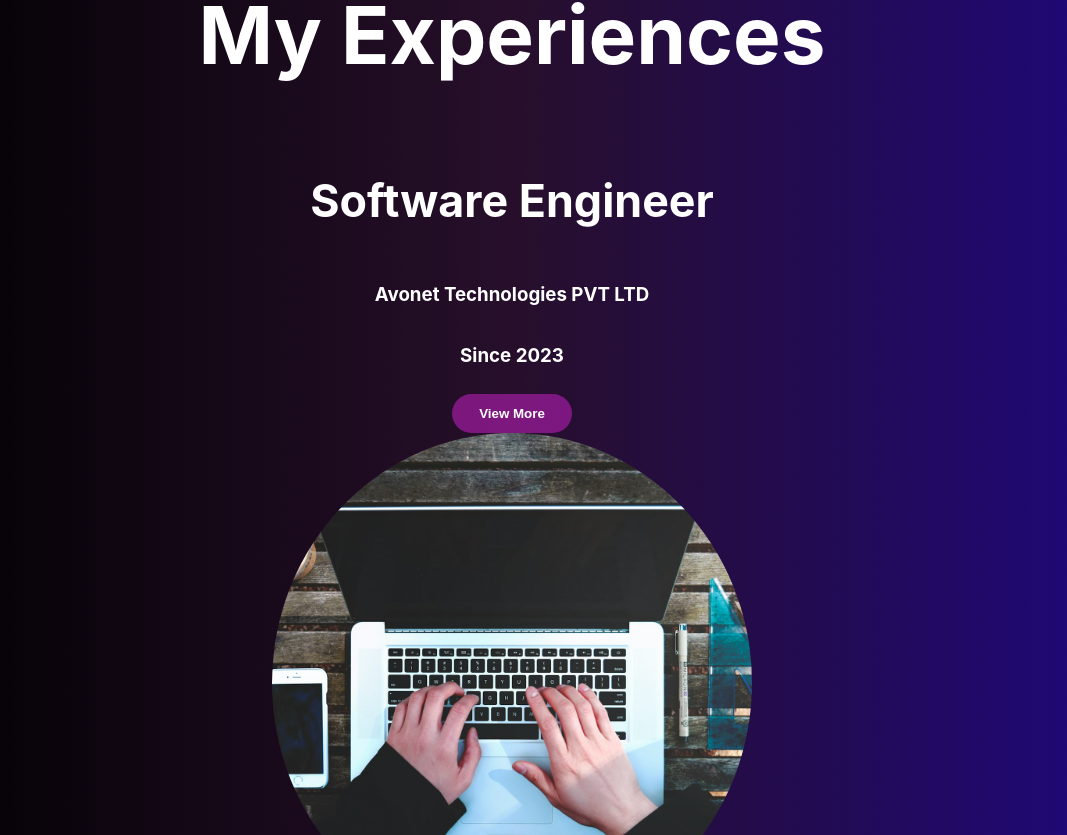
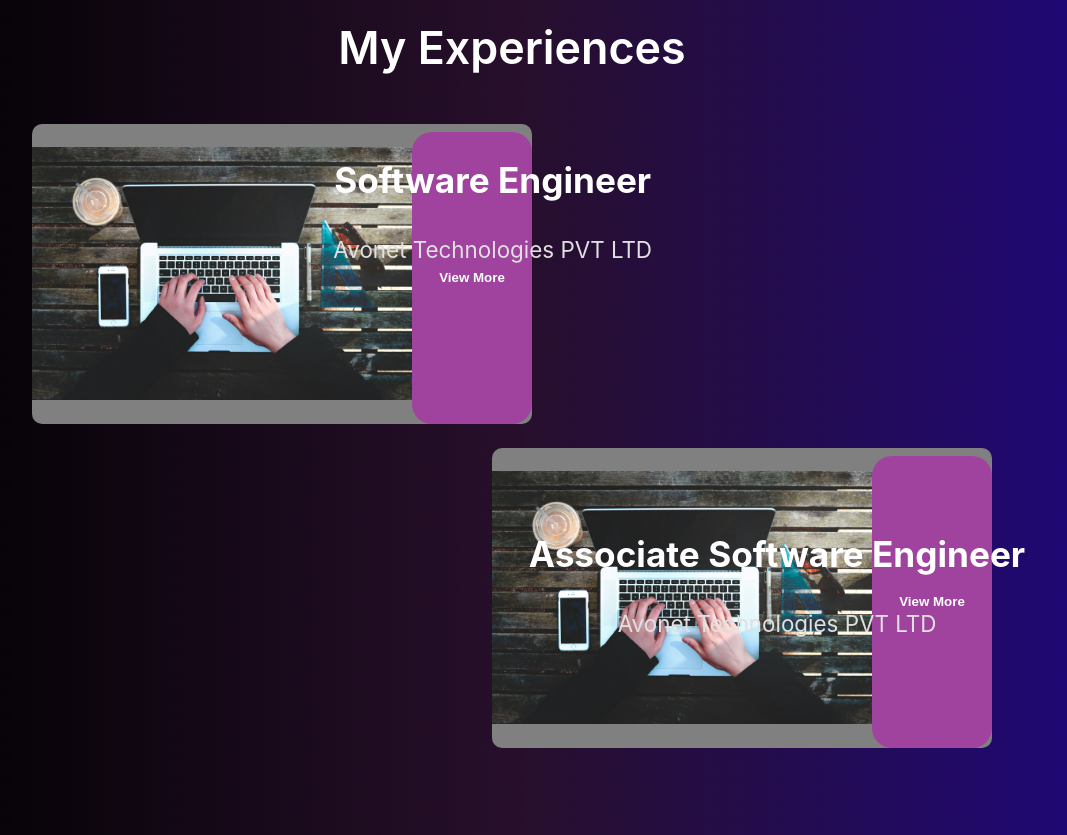
Before and after one commit to portfomm/portfolio, a React (Create React App) app in the folder frontend/: page / in a window 1280 px wide. Shown: the part 1385-2220 px from the top of the page, without its empty margins (128-1195 px from the left). Built offline with nearby package versions, Linux system fonts and the light colour scheme.

Commit message:
added new changes

```diff
--- a/frontend/src/App.js
+++ b/frontend/src/App.js
@@ -2,7 +2,7 @@ import "./App.css";
 import Navbar from "./components/Navbar/Navbar";
 import Hero from "./components/Hero/Hero";
 import About from "./components/About/About";
-import Portfolio from "./components/Portfolio/Portfolio";
+import Projects from "./components/Projects/Projects";
 import Experiences from "./components/Experiences/Experiences";
 import Contact from "./components/Contact/Contact";
 import Footer from "./components/Footer/Footer";
@@ -15,7 +15,7 @@ function App() {
         <Hero />
         <About />
         <Experiences />
-        <Portfolio />
+        <Projects />
         <Contact />
         <Footer />
       </div>
--- a/frontend/src/components/Experiences/Experiences.jsx
+++ b/frontend/src/components/Experiences/Experiences.jsx
@@ -1,6 +1,7 @@
 import React, {useState} from 'react';
 import './Experiences.scss';
 import Modal from "../../custom/Modal/Modal"
+import projectimg from "../../assets/Images/aboutMe.jpg"
 
 const Experiences = () => {
   const [openModal, setOpenModal] = useState(false)
@@ -8,6 +9,7 @@ const Experiences = () => {
 
   const experiencesArray = [
     {
+      id: 1,
       post: 'Software Engineer',
       company: 'Avonet Technologies PVT LTD',
       companyLocation: 'Kent Town SA 5067, Australia',
@@ -24,6 +26,7 @@ const Experiences = () => {
       }
     },
     {
+      id: 2,
       post: 'Associate Software Engineer',
       company: 'Avonet Technologies PVT LTD',
       companyLocation: 'Kent Town SA 5067, Australia',
@@ -41,38 +44,76 @@ const Experiences = () => {
     }
   ]
 
+  // return (
+  //   <>
+  //   <h1 className='project_header'>My Experiences</h1>
+  //   {experiencesArray.map((experience) => (
+  //     <>
+  //     <section id="portfolio" className='d-flex me-5'>
+  //     <div className="section_right">
+  //       {" "}
+  //       <h2 className="header_about">{experience.post}</h2>
+  //       <h3 className="h3_heading">{experience.company}</h3>
+  //       <h3 className="h3_heading">{experience.duration}</h3>
+  //       <button className="contact_button" onClick={() => {
+  //         console.log('in onclicked func');
+  //         setOpenModal(true)
+  //         setDetails(experience.moreDetails)
+  //         }}>View More</button>
+  //     </div>
+  //     <div className="section_left">
+  //       <div className="circle_img">
+  //       </div>
+  //     </div>
+  //   </section>
+  // </>
+  //   ))}
+  //   <Modal open={openModal} onCloseModal={(value) => setOpenModal(value)}>
+  //   <div className="modal">
+  //     <h2>helloo</h2>
+  //     <p>Modal is here</p>
+  //   </div>
+  // </Modal>
+  //   </>
+  // );
+
   return (
-    <>
-    <h1 className='project_header'>My Experiences</h1>
-    {experiencesArray.map((experience) => (
-      <>
-      <section id="portfolio" className='d-flex me-5'>
-      <div className="section_right">
-        {" "}
-        <h2 className="header_about">{experience.post}</h2>
-        <h3 className="h3_heading">{experience.company}</h3>
-        <h3 className="h3_heading">{experience.duration}</h3>
+    <section id="portfolio" className="d-flex me-5">
+        <h2 className="project_heading">My Experiences</h2>
+        <div className="w-100 d-flex flex-column align-item-center justify-center">
+          {experiencesArray.map((experience, index) => (
+            <div className="w-100 d-flex"  style={{
+              justifyContent: index % 2 === 0 ? "flex-start" : "flex-end",
+            }}>
+            <div
+              key={experience.id}
+              className="project_wrapper"
+            >
+              <div className="project_cover">
+                <img src={projectimg} alt={experience.post} />
+
+              </div>
+              <div className="project_header" style={{top: index % 3 === 0 ? '0px' : index % 3 === 1 ? '50px' : '100px', left: index % 3 === 0 ? 'unset' : index % 3 === 1 ? '-50px' : '-50px'}}>
+                  <h3>{experience.post}</h3>
+                  <span>{experience.company}</span>
+              </div>
               <button className="contact_button" onClick={() => {
                 console.log('in onclicked func');
                 setOpenModal(true)
                 setDetails(experience.moreDetails)
                 }}>View More</button>
             </div>
-      <div className="section_left">
-        <div className="circle_img">
             </div>
+          ))}
         </div>
-    </section>
-  </>
-    ))}
           <Modal open={openModal} onCloseModal={(value) => setOpenModal(value)}>
               <div className="modal">
                   <h2>helloo</h2>
                   <p>Modal is here</p>
               </div>
           </Modal>
-    </>
-  );
+      </section>
+  )
 };
 
 export default Experiences;
--- a/frontend/src/components/Experiences/Experiences.scss
+++ b/frontend/src/components/Experiences/Experiences.scss
@@ -1,40 +1,140 @@
-.section_left {
-    width: 50%;
+// .section_left {
+//     width: 50%;
+//     height: 100%;
+//     display: flex;
+//     align-items: center;
+//     justify-content: center;
+
+//     .circle_img {
+//         width: 500px;
+//         height: 500px;
+//         background-image: url('../../assets/Images/aboutMe.jpg');
+//         background-position: center;
+//         background-repeat: no-repeat;
+//         background-size: cover;
+//         border-radius: 50%;
+//         display: flex;
+//         align-items: center;
+//         justify-content: center;
+//         position: relative;
+
+
+
+//     }
+
+// }
+
+// .section_right {
+//     width: 50%;
+//     height: 100%;
+//     display: flex;
+//     flex-direction: column;
+//     align-items: center;
+
+//     .about-me-dec {
+//         color: #ffffff;
+//         font-size: 0.8rem;
+//         line-height: 2;
+//     }
+
+//     .contact_button {
+//         margin-top: 8px;
+//         padding: 12px;
+//         border-radius: 20px;
+//         border: none;
+//         background-color: #b21eb29e;
+//         color: #ffffff;
+//         min-width: 120px;
+//         font-weight: 600;
+//     }
+
+//     .header_about {
+//         // position: absolute;
+//         // right: 0;
+//         // top: 0;
+//         font-size: 2.8rem;
+//         // max-width: 120px;
+//         color: #ffffff;
+//     }
+
+//     .h3_heading {
+//         // position: absolute;
+//         // right: 0;
+//         // top: 0;
+//         // font-size: 2.8rem;
+//         // max-width: 120px;
+//         color: #ffffff;
+//     }
+// }
+
+// .project_header {
+//     color: #ffffff;
+//     font-size: 5rem;
+//     display: flex;
+//     flex-direction: column;
+//     align-items: center;
+// }
+
+// .modal {
+//     padding: 50px;
+//   }
+
+#portfolio {
+    display: flex;
+    flex-direction: column;
+    align-items: center;
+    width: 100%;
     height: 100%;
-    display: flex;
-    align-items: center;
-    justify-content: center;
 
-    .circle_img {
-        width: 500px;
-        height: 500px;
-        background-image: url('../../assets/Images/aboutMe.jpg');
-        background-position: center;
-        background-repeat: no-repeat;
-        background-size: cover;
-        border-radius: 50%;
+    .project_heading {
         display: flex;
         align-items: center;
         justify-content: center;
+        font-size: 2.8rem;
+        font-weight: 600;
+        color: #ffffff;
+    }
+
+    .project_wrapper {
+        width: 500px;
+        height: 300px;
+        border-radius: 10px;
+        display: flex;
+        justify-content: center;
+        margin: 12px 0;
+        background-color: gray;
         position: relative;
 
 
+        .project_cover {
+            width: 80%;
 
-    }
 
-}
 
-.section_right {
-    width: 50%;
-    height: 100%;
-    display: flex;
-    flex-direction: column;
-    align-items: center;
+            img {
+                width: 100%;
+                height: 100%;
+                object-fit: contain;
+                border-radius: 10px;
+            }
+        }
 
-    .about-me-dec {
-        color: #ffffff;
-        font-size: 0.8rem;
-        line-height: 2;
+        .project_header {
+            position: absolute;
+            top: 50px;
+            right: -120px;
+            color: #ffffff;
+
+            h3 {
+                font-size: 2.2rem;
+
+            }
+
+            span {
+                font-size: 1.4rem;
+                color: #e0e0e0;
+            }
+        }
     }
 
     .contact_button {
@@ -47,24 +147,6 @@
         min-width: 120px;
         font-weight: 600;
     }
-
-    .header_about {
-        // position: absolute;
-        // right: 0;
-        // top: 0;
-        font-size: 2.8rem;
-        // max-width: 120px;
-        color: #ffffff;
-    }
-
-    .h3_heading {
-        // position: absolute;
-        // right: 0;
-        // top: 0;
-        // font-size: 2.8rem;
-        // max-width: 120px;
-        color: #ffffff;
-    }
 }
 
 .project_header {
@@ -74,7 +156,3 @@
     flex-direction: column;
     align-items: center;
 }
-
-.modal {
-    padding: 50px;
-  }
--- a/frontend/src/components/Navbar/Navbar.jsx
+++ b/frontend/src/components/Navbar/Navbar.jsx
@@ -14,7 +14,8 @@ const Navbar = () => {
       <ul>
         <li onClick={() => handleScroll('hero')}>Home</li>
         <li onClick={() => handleScroll('about')}>About</li>
-        <li onClick={() => handleScroll('portfolio')}>Portfolio</li>
+        <li onClick={() => handleScroll('experiences')}>Experiences</li>
+        <li onClick={() => handleScroll('projects')}>Projects</li>
         <li onClick={() => handleScroll('contact')}>Contact</li>
       </ul>
     <div className="controller_Section">
--- a/frontend/src/components/Portfolio/Portfolio.scss
+++ b/frontend/src/components/Projects/Projects.scss
@@ -55,6 +55,17 @@
             }
         }
     }
+
+    .contact_button {
+        margin-top: 8px;
+        padding: 12px;
+        border-radius: 20px;
+        border: none;
+        background-color: #b21eb29e;
+        color: #ffffff;
+        min-width: 120px;
+        font-weight: 600;
+    }
 }
 
 .project_header {
```
Also changed, not shown: frontend/src/components/Projects/Projects.jsx (renamed from frontend/src/components/Portfolio/Portfolio.jsx, +14 -7 lines). Lines whose indentation alone changed are shown as unchanged.
